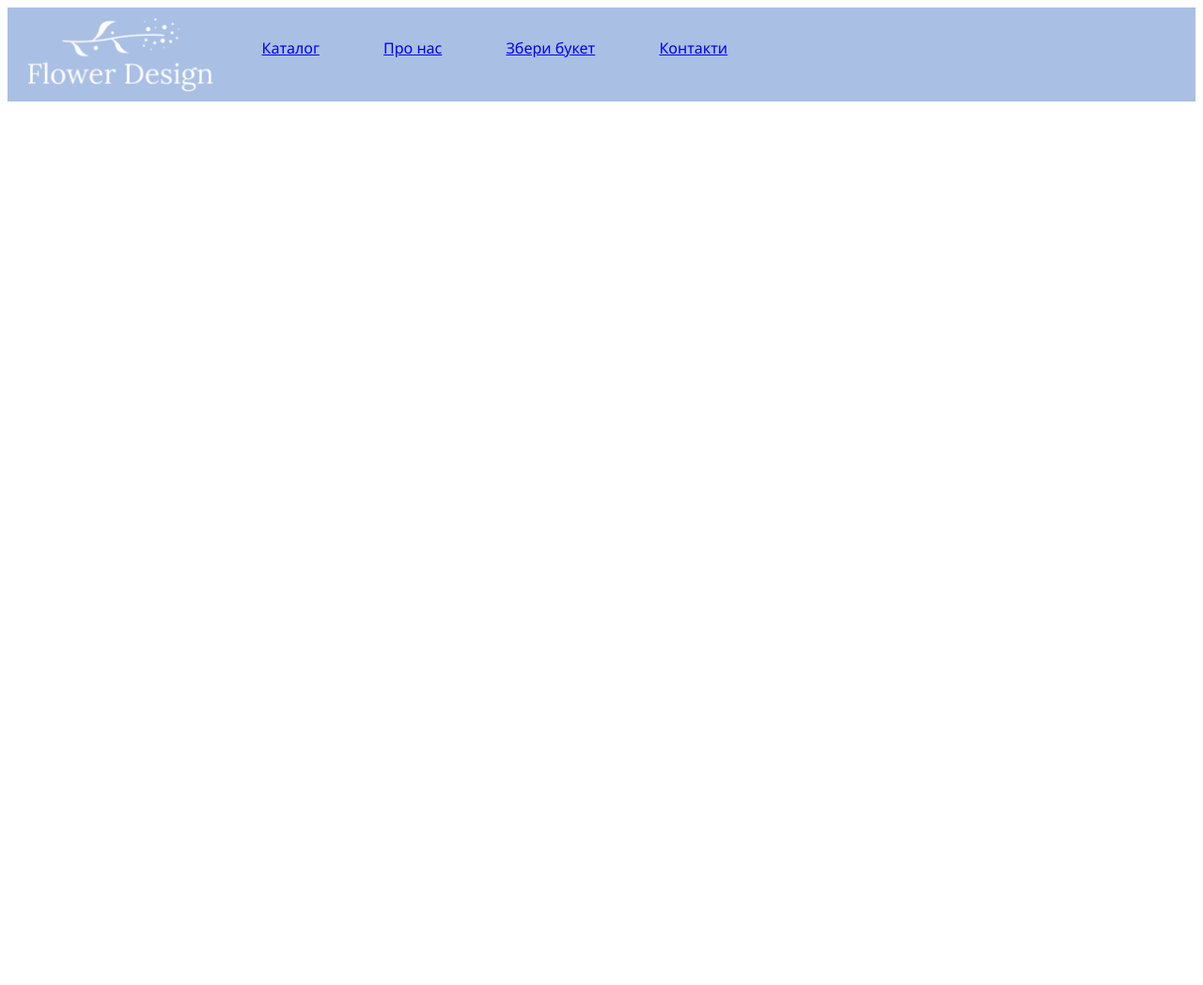
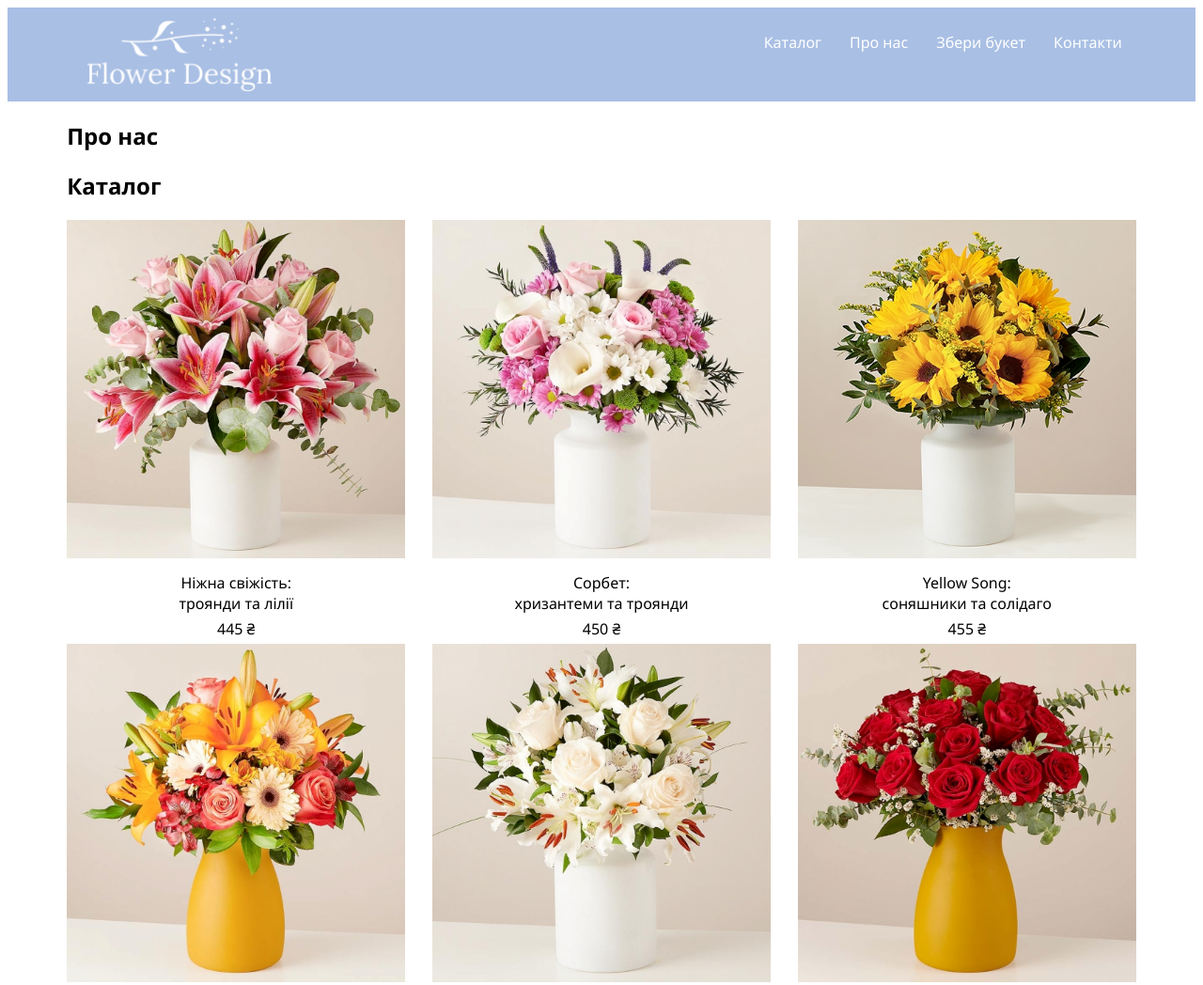
Before and after one commit to SeraphimUA/prom-flower, a plain HTML site: page flowers.html in a window 1280 px wide. Shown: the top 1048 px of the page at 94% size. Before the commit the page ends 800 px from the top, so only its background shows below. Drawn offline with Linux system fonts and the light colour scheme.

Commit message:
Catalog added and header fixed

```diff
--- a/flowers.html
+++ b/flowers.html
@@ -7,13 +7,27 @@
   </head>
   <body>
     <header>
-      <img class="logo" src="./images/logo.png" alt="logo" />
-      <nav class="nav">
-        <a class="link" href="#">Каталог</a>
-        <a class="link" href="#">Про нас</a>
-        <a class="link" href="#">Збери букет</a>
-        <a class="link" href="#">Контакти</a>
+      <nav class="navbar">
+        <img class="logo" src="./images/logo.png" alt="logo" />
+        <ul class="nav-links">
+          <li class="nav-item"><a href="#">Каталог</a></li>
+          <li class="nav-item"><a href="#">Про нас</a></li>
+          <li class="nav-item"><a href="#">Збери букет</a></li>
+          <li class="nav-item"><a href="#">Контакти</a></li>
+        </ul>
       </nav>
     </header>
+    <main>
+      <section>
+        <div>
+          <h1>Про нас</h1>
+        </div>
+      </section>
+      <section id="catalog">
+        <h1>Каталог</h1>
+        <container id="flowers"> </container>
+      </section>
+    </main>
+    <script src="./script/script.js"></script>
   </body>
 </html>
--- /dev/null
+++ b/script/script.js
@@ -0,0 +1,61 @@
+const items = [
+  {
+    name: "Ніжна свіжість",
+    flowers: "троянди та лілії",
+    price: 445,
+    image: "./images/bouquet_cart1.png",
+  },
+  {
+    name: "Сорбет",
+    flowers: "хризантеми та троянди",
+    price: 450,
+    image: "./images/bouquet_cart2.png",
+  },
+  {
+    name: "Yellow Song",
+    flowers: "соняшники та солідаго",
+    price: 455,
+    image: "./images/bouquet_cart3.png",
+  },
+  {
+    name: "Персиковий нектар",
+    flowers: "лілії та троянди",
+    price: 455,
+    image: "./images/bouquet_cart4.png",
+  },
+  {
+    name: "Аврора",
+    flowers: "лілії та троянди",
+    price: 460,
+    image: "./images/bouquet_cart5.png",
+  },
+  {
+    name: "Класика кохання",
+    flowers: "червоні троянди",
+    price: 465,
+    image: "./images/bouquet_cart6.png",
+  },
+];
+
+function createArticle(item) {
+  let flowerItem = document.createElement("article");
+  let flowerImage = document.createElement("img");
+  flowerImage.src = item.image;
+  flowerItem.appendChild(flowerImage);
+  let flowerName = document.createElement("p");
+  flowerName.className = "flowerName";
+  let flowerPrice = document.createElement("p");
+  flowerPrice.className = "flowerPrice";
+  flowerName.innerText = item.name + ":\n" + item.flowers;
+  flowerPrice.innerText = item.price + " ₴";
+  flowerItem.appendChild(flowerName);
+  flowerItem.appendChild(flowerPrice);
+  return flowerItem;
+}
+
+items.forEach(oneItem => {
+    const flowersCont = document.getElementById("flowers");
+    console.dir(flowersCont);
+    const flowerArticle = createArticle(oneItem);
+    flowersCont.appendChild(flowerArticle);
+})
--- a/styles/styles.css
+++ b/styles/styles.css
@@ -1,21 +1,72 @@
 * {
-    font-family: 'Source Sans Pro', 'Segoe UI', sans-serif;
+  font-family: "Source Sans Pro", "Segoe UI", sans-serif;
 }
 
 header {
   background-color: #a9bfe4;
   height: 100px;
 }
+
+.navbar {
+  width: 90%;
+  margin: 0 auto;
+  display: flex;
+  justify-content: space-between;
+}
+
+.nav-links {
+  list-style: none;
+  display: flex;
+}
+
+.nav-item a {
+  display: inline-block;
+  padding: 10px 15px;
+  text-decoration: none;
+  color: white;
+  vertical-align: middle;
+}
+
 .logo {
   float: left;
   height: 80px;
   padding: 10px 20px;
 }
-.nav {
-    display: inline-block;
-}
+
 .nav a {
   display: inline-block;
   padding: 32px;
   margin: auto 0;
 }
+
+section {
+  width: 90%;
+  margin: 0 auto;
+}
+
+#flowers {
+  display: flex;
+  justify-content: space-between;
+  flex-wrap: wrap;
+}
+
+#flowers > article {
+  width: 360px;
+}
+
+#flowers > article > img {
+  width: 360px;
+  margin: 0 0 5px;
+}
+
+#flowers > article > p {
+  text-align: center;
+}
+
+.flowerName {
+  margin: 5px 0;
+}
+
+.flowerPrice {
+  margin: 5px 0;
+}
```
Lines whose indentation alone changed are shown as unchanged.
